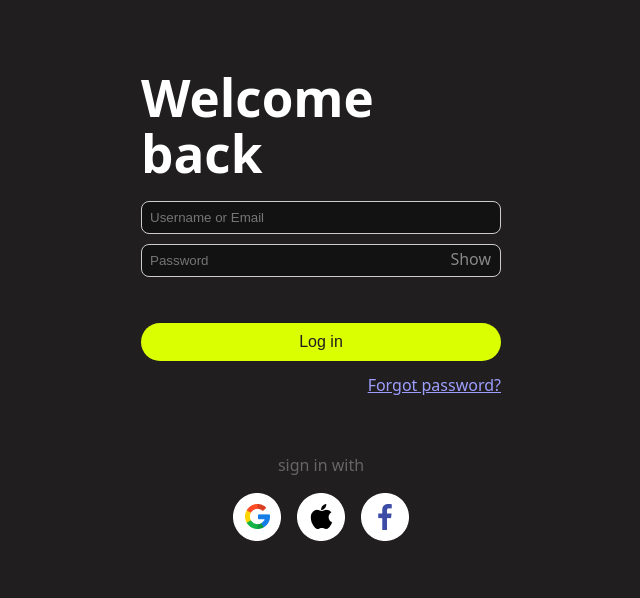
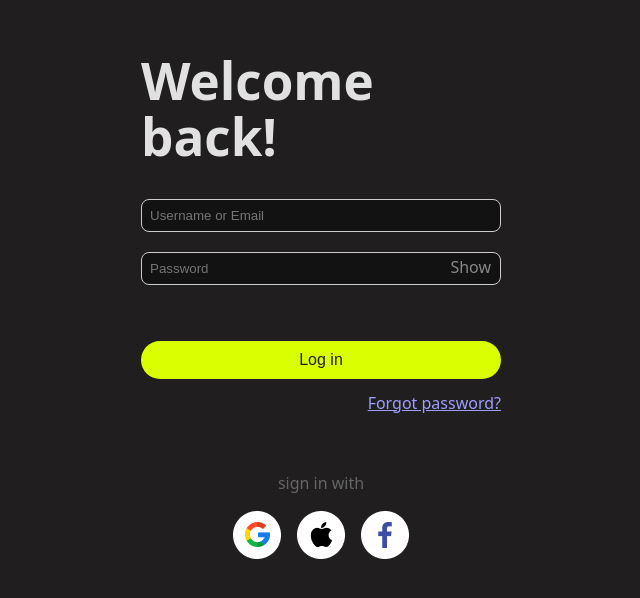
Before and after one commit to RichardHoleva/WebApp2025, a React (Vite) app in the folder Runder/: page /login in a window 1280 px wide. Shown: the part 112-710 px from the top of the page, without its empty margins (319-959 px from the left). Built offline with nearby package versions, Linux system fonts and the light colour scheme; no server answers.

Commit message:
feat: update login page header for improved user experience; adjust styling for consistency

```diff
--- a/Runder/src/pages/Login.jsx
+++ b/Runder/src/pages/Login.jsx
@@ -8,7 +8,7 @@ export default function Login() {
   return (
     <div className="login">
       <div className="login-container">
-        <h1>Welcome back</h1>
+        <h1>Welcome back!</h1>
         <LoginFields/>
 
       <div className="social-login">
--- a/Runder/src/styles/login.css
+++ b/Runder/src/styles/login.css
@@ -11,17 +11,15 @@
   display: flex;
   flex-direction: column;
   justify-content: center;
+
 }
 
-.login-container h1 {
-  margin-bottom: 20px;
-  color: white;
-}
+
 
 .login-container input {
   display: block;
   width: 100%;
-  margin-bottom: 10px;
+  margin-bottom: 20px;
   padding: 8px;
   border: 1px solid #ccc;
   border-radius: 8px;
```
